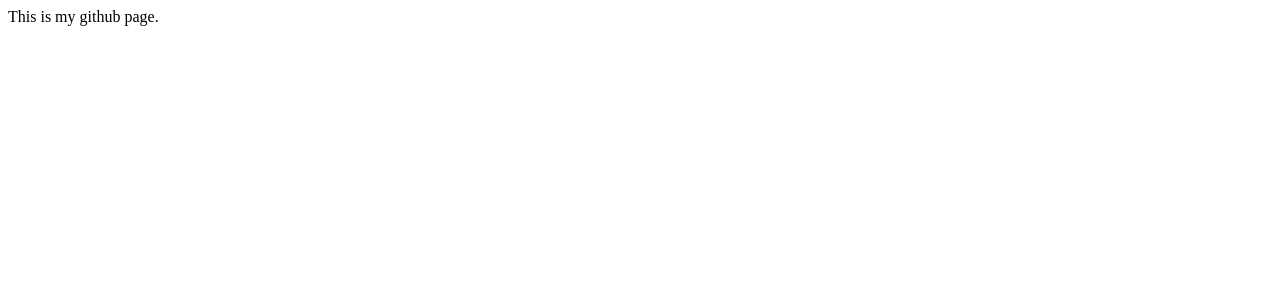
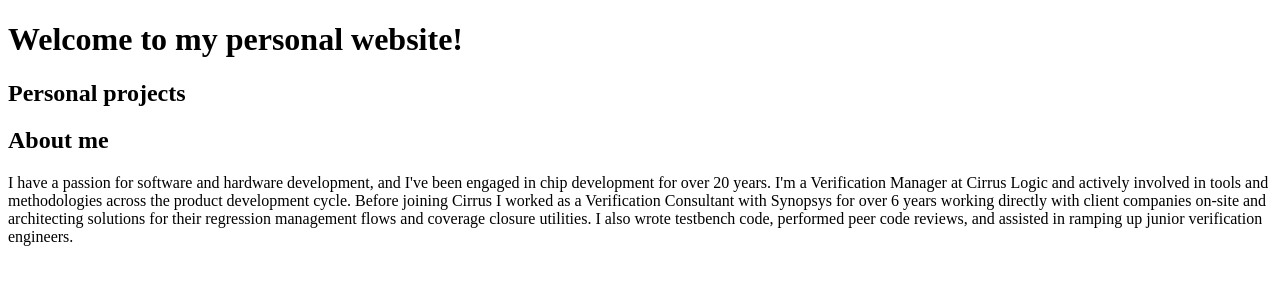
Before and after one commit to frayacohen/fcohen.github.io, a plain HTML site: page index.html in a window 1280 px wide. Drawn offline with Linux system fonts and the light colour scheme.

Commit message:
Update index.html

```diff
--- a/index.html
+++ b/index.html
@@ -5,6 +5,15 @@
     <title>This is my personal page!</title>
 </head>
 <body>
-    This is my github page.
+    <h1> Welcome to my personal website! </h1>
+    <h2> Personal projects </h2>
+
+    <h2> About me </h2>
+    <p>I have a passion for software and hardware development, and I've been engaged in chip development for over 20 years.
+       I'm a Verification Manager at Cirrus Logic and actively involved in tools and methodologies across the product development cycle.
+        Before joining Cirrus I worked as a Verification Consultant with Synopsys for over 6 years working directly with client companies
+        on-site and architecting solutions for their regression management flows and coverage closure utilities.  I also wrote testbench
+        code, performed peer code reviews, and assisted in ramping up junior verification engineers.
+    </p>
 </body>
 </html>
```
